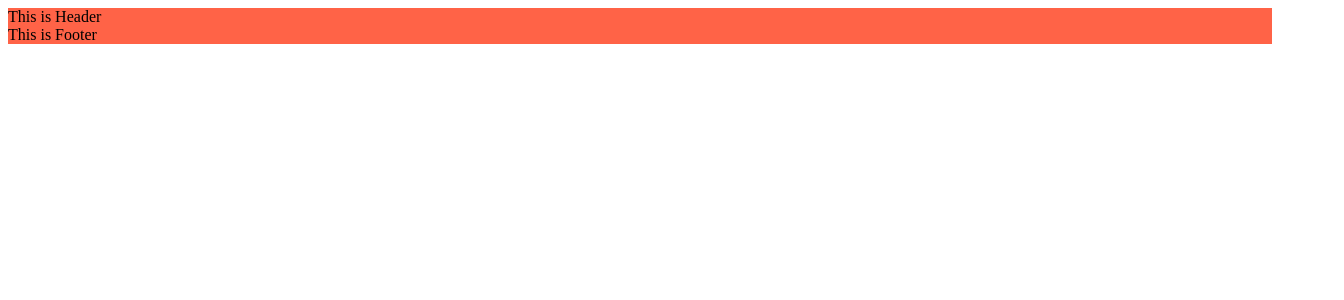
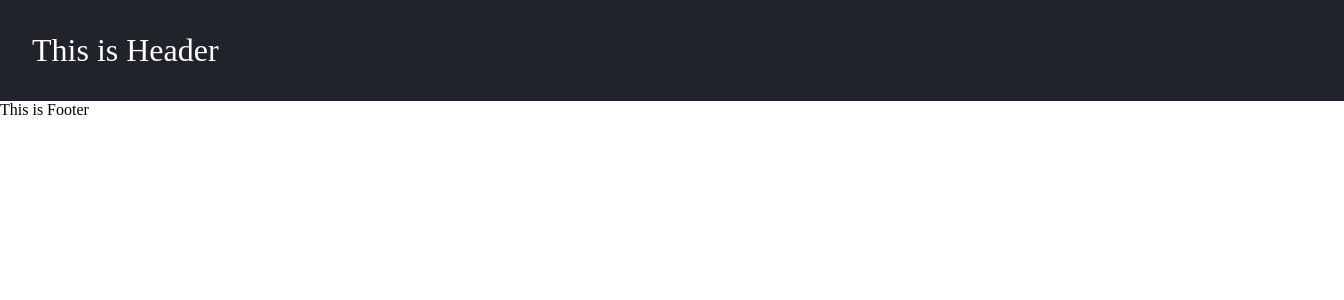
Before and after one commit to aurelius0523/spring-react-frontend, a React app: page / in a window 1280 px wide. Shown: the top 300 px of the page, 1344 px wide, since content can reach past the window. Built offline with nearby package versions, Linux system fonts and the light colour scheme.

Commit message:
test out styled components

```diff
--- a/package.json
+++ b/package.json
@@ -43,6 +43,7 @@
   "dependencies": {
     "lodash": "^4.17.10",
     "react": "^16.3.2",
-    "react-dom": "^16.3.2"
+    "react-dom": "^16.3.2",
+    "styled-components": "^3.2.6"
   }
 }
--- a/src/components/Header.jsx
+++ b/src/components/Header.jsx
@@ -1,3 +1,12 @@
 import React from "react";
+import styled from "styled-components";
 
-export default () => <header>This is Header</header>;
+const Header = styled.header`
+  width: 100%;
+  background-color: #20232a;
+  color: white;
+  padding: 2rem;
+  font-size: 2rem;
+`;
+
+export default () => <Header>This is Header</Header>;
--- a/src/containers/App.jsx
+++ b/src/containers/App.jsx
@@ -2,16 +2,21 @@ import React from "react";
 import { format } from "url";
 import Header from "../components/Header";
 import Footer from "../components/Footer";
+import styled from "styled-components";
 import style from "../styles/main.css";
+const GridParent = styled.div`
+  display: grid;
+  margin: 0px;
+`;
 
 export default class App extends React.Component {
   render() {
     return (
-      <div className="App">
+      <GridParent>
         <Header />
         <div className="content" />
         <Footer />
-      </div>
+      </GridParent>
     );
   }
 }
--- a/src/styles/main.css
+++ b/src/styles/main.css
@@ -1,3 +1,4 @@
-div {
-  background-color: tomato;
+html,
+body {
+  margin: 0px;
 }
```
Also changed, not shown: 1 other file (tests, documents, lock files or other folders).
